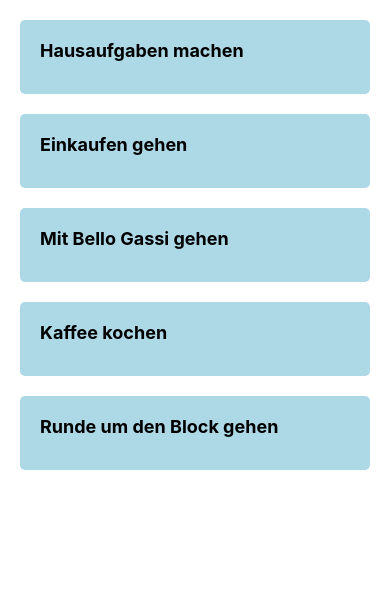
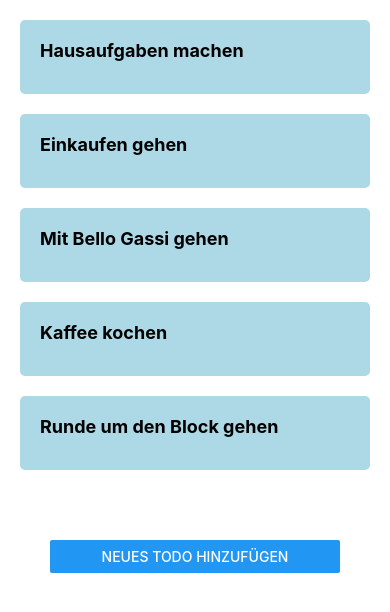
Before and after one commit to tim-w97/EisenhowerDo, a React Native app: screen / in a window 390 px wide. Shown: the top 612 px of the page. Built offline with nearby package versions, Linux system fonts and the light colour scheme.

Commit message:
added button to add a new todo

```diff
--- a/src/screens/MyTodosScreen.tsx
+++ b/src/screens/MyTodosScreen.tsx
@@ -1,4 +1,4 @@
-import {SafeAreaView, StyleSheet, View} from 'react-native';
+import {Button, SafeAreaView, StyleSheet, View} from 'react-native';
 import React from 'react';
 import TodoListEntry from '../views/TodoListEntry.tsx';
 import dummyTodos from '../sampleData/dummyTodos.json';
@@ -11,6 +11,9 @@ function MyTodosScreen() {
           <TodoListEntry styles={styles.listEntry} key={todo.id} todo={todo} />
         ))}
       </View>
+      <View style={styles.biggerMargin}>
+        <Button title="Neues Todo hinzufügen" />
+      </View>
     </SafeAreaView>
   );
 }
@@ -22,6 +25,9 @@ const styles = StyleSheet.create({
   listEntry: {
     margin: 10,
   },
+  biggerMargin: {
+    margin: 50,
+  },
 });
 
 export default MyTodosScreen;
```
